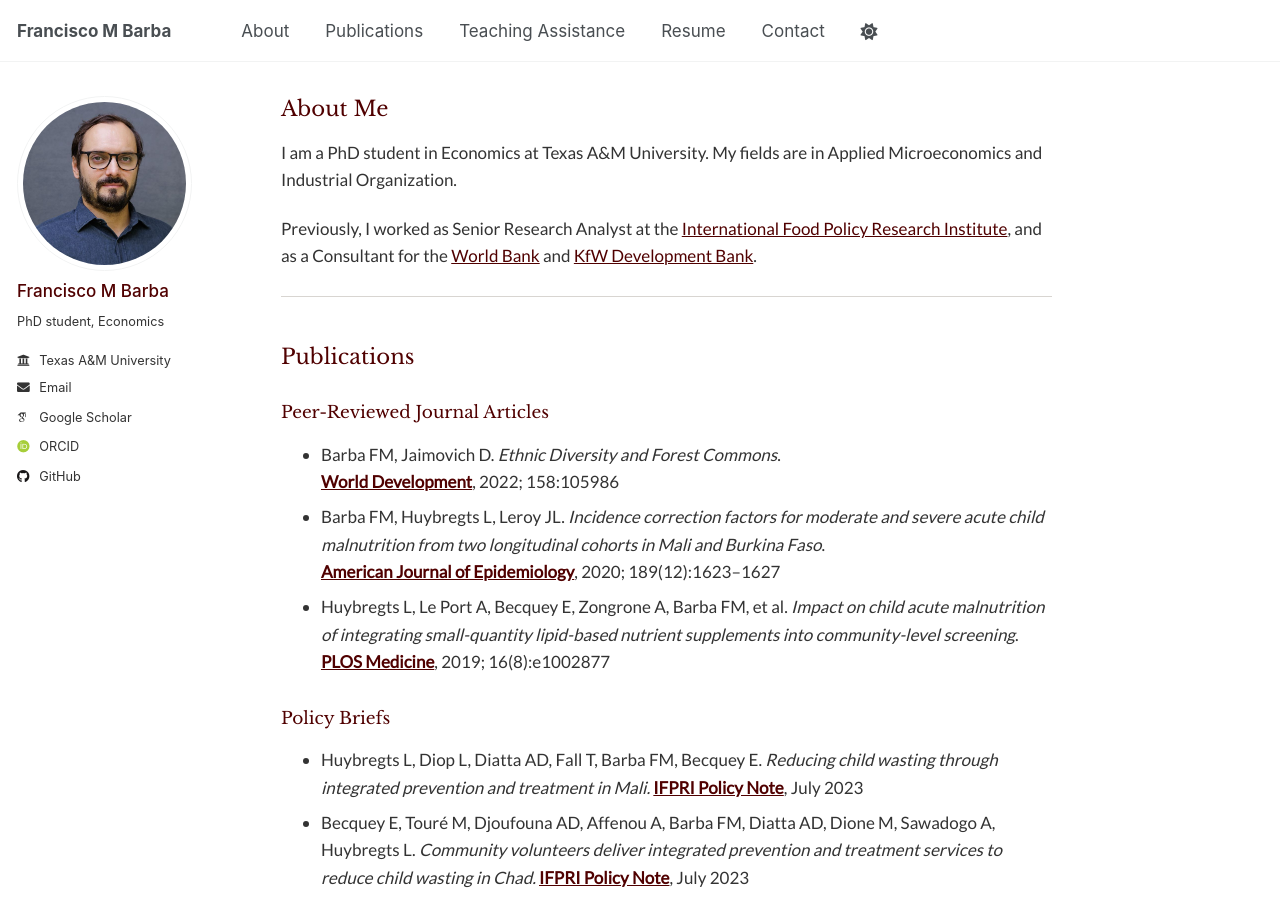
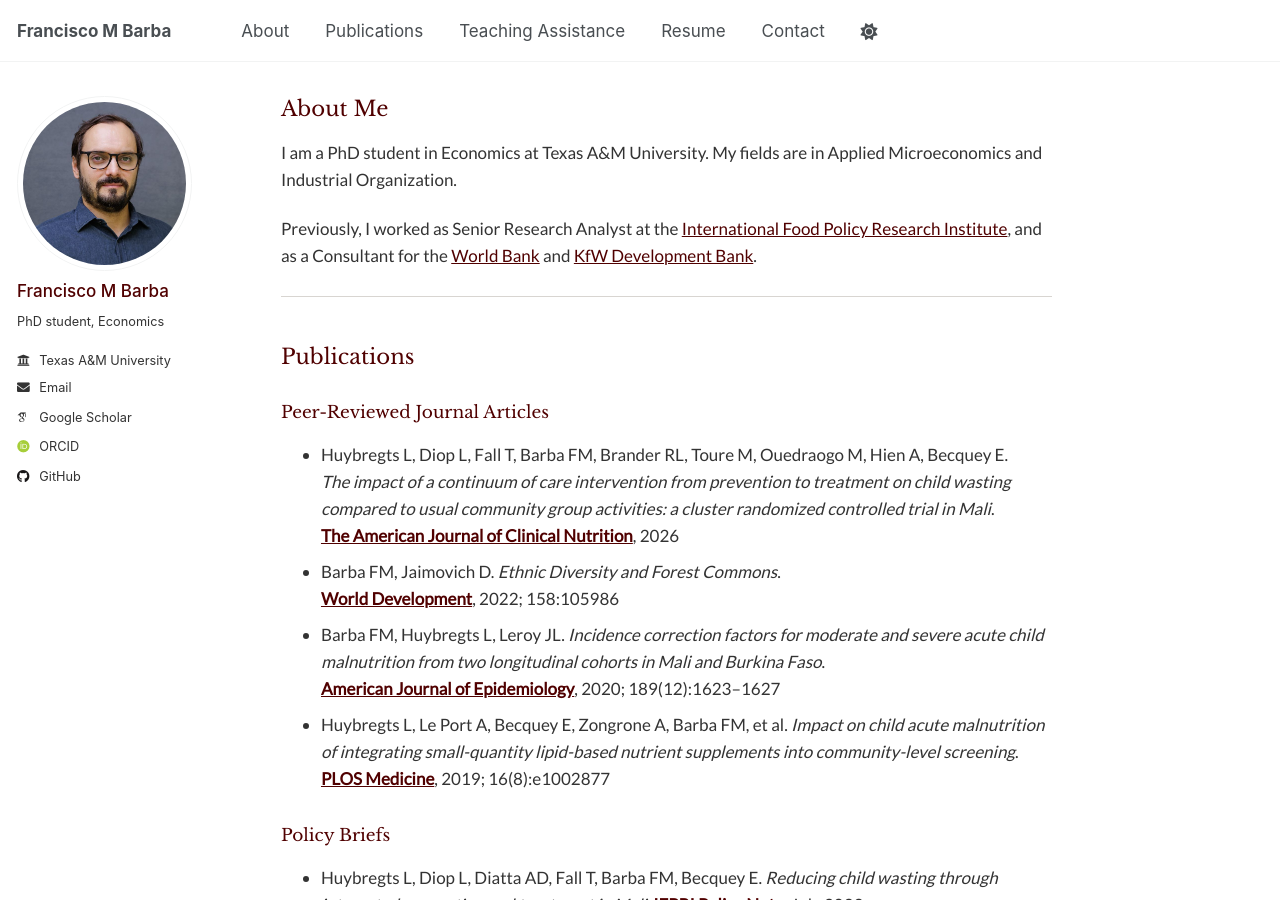
Before and after one commit to FMBarba/fmbarba.github.io, a Jekyll site: the page built from index.md, in a window 1280 px wide and 900 px high. Built offline with Jekyll 4.4.1, drawn with Linux system fonts in a browser that asks for light colours; some web fonts are replaced.

Commit message:
Update AJCN 2026 pubication

```diff
--- a/index.md
+++ b/index.md
@@ -23,6 +23,13 @@ and
 
   <h3>Peer-Reviewed Journal Articles</h3>
   <ul>
+    <li>
+      Huybregts L, Diop L, Fall T, Barba FM, Brander RL, Toure M, Ouedraogo M, Hien A, Becquey E.<br>
+      <em>The impact of a continuum of care intervention from prevention to treatment on child wasting compared to usual community group activities: a cluster randomized controlled trial in Mali</em>.<br>
+      <div class="journal-info">
+        <strong><a href="https://doi.org/10.1016/j.ajcnut.2026.101294" target="_blank" rel="noopener noreferrer">The American Journal of Clinical Nutrition</a></strong>, 2026
+      </div>
+    </li>
     <li>
       Barba FM, Jaimovich D. <em>Ethnic Diversity and Forest Commons</em>.<br>
       <div class="journal-info">
@@ -87,7 +94,7 @@ and
 <section id="cv">
   <h2>Resume</h2>
   <div class="contact-info">
-    <p><i class="fas fa-file-pdf"></i> <a href="/files/Francisco_Barba_Resume_May_2025.pdf" target="_blank" rel="noopener noreferrer">Download Resume (PDF)</a></p>
+    <p><i class="fas fa-file-pdf"></i> <a href="/files/Francisco_Barba_Resume_March_2026.pdf" target="_blank" rel="noopener noreferrer">Download Resume (PDF)</a></p>
   </div>
 </section>
 
```
